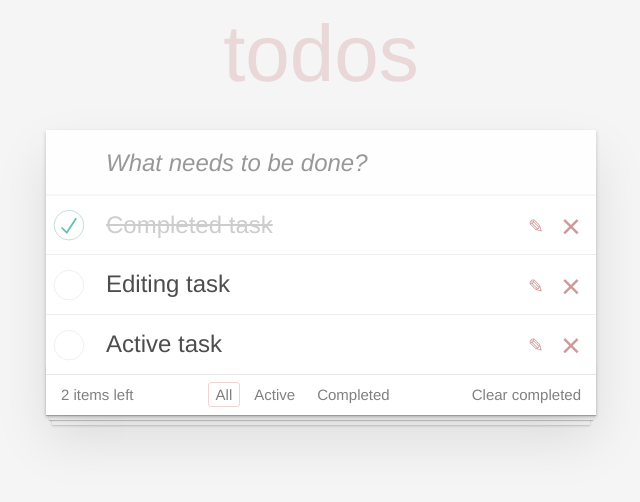
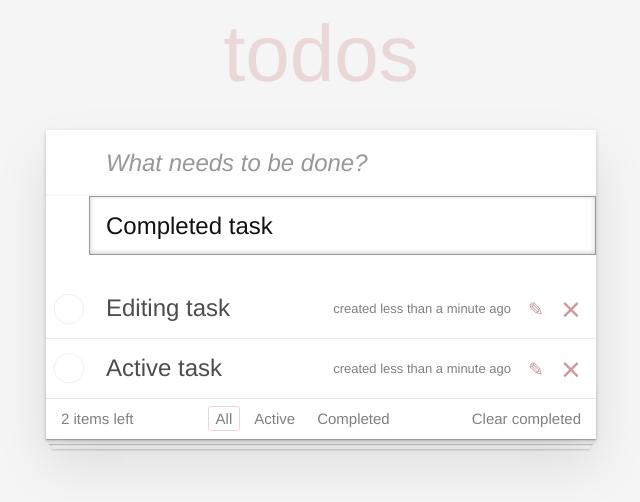
Before and after one commit to ViktoryShe/Todo, a React (Create React App) app: page / in a window 1280 px wide. Both pictures are taken after a click on the button 855 px from the left and 226 px from the top of the page. Shown: the top 502 px of the page, without its empty margins (319-959 px from the left). Built offline with nearby package versions, Linux system fonts and the light colour scheme.

Commit message:
TODO App #4 (1.4.5.6)

```diff
--- a/package.json
+++ b/package.json
@@ -6,6 +6,8 @@
     "@testing-library/jest-dom": "^5.17.0",
     "@testing-library/react": "^13.4.0",
     "@testing-library/user-event": "^13.5.0",
+    "classnames": "^2.5.1",
+    "date-fns": "^3.6.0",
     "prop-types": "^15.8.1",
     "react": "^18.3.1",
     "react-dom": "^18.3.1",
--- a/src/App.jsx
+++ b/src/App.jsx
@@ -2,20 +2,21 @@ import React, { Component } from 'react';
 import TaskList from './components/TaskList/TaskList';
 import NewTaskForm from './components/NewTaskForm/NewTaskForm';
 import Footer from './components/Footer/Footer';
+import { formatDistanceToNow } from 'date-fns';
 
 export default class App extends Component {
   maxId = 100;
   state = {
     tasks: [
-      this.createTaskItem("Completed task"),
-      this.createTaskItem("Editing task"),
-      this.createTaskItem("Active task")
+      this.createTaskItem('Completed task'),
+      this.createTaskItem('Editing task'),
+      this.createTaskItem('Active task')
     ],
     filter: 'All',
     buttons: [
-      { label: "All" },
-      { label: "Active" },
-      { label: "Completed" }
+      { label: 'All' },
+      { label: 'Active' },
+      { label: 'Completed' }
     ]
   };
 
@@ -23,9 +24,11 @@ export default class App extends Component {
     return {
       label,
       completed: false,
+      editing: false,
       id: this.maxId++,
+      created: new Date().toISOString()
     };
-  };
+  }
 
   addItem = (text) => {
     this.setState(({ tasks }) => ({
@@ -51,14 +54,29 @@ export default class App extends Component {
         if (item.id === id) {
           return {
             ...item,
-            completed: !item.completed};
+            completed: !item.completed
+          };
         }
         return item;
       })
     }));
   };
 
-  filterItems(items, filter) {
+  editItem = (id, text) => {
+    this.setState(({ tasks }) => ({
+      tasks: tasks.map(task => {
+        if (task.id === id) {
+          return {
+            ...task,
+            label: text
+          };
+        }
+        return task;
+      })
+    }));
+  };
+
+  filterItems = (items, filter) => {
     switch(filter) {
       case 'All':
         return items;
@@ -69,20 +87,27 @@ export default class App extends Component {
       default:
         return items;
     }
-  }
+  };
 
   onFilterChange = (filter) => {
     this.setState({ filter });
   };
 
+  formatTimeDifference = (created) => {
+    const distance = formatDistanceToNow(new Date(created), { addSuffix: true });
+    return `created ${distance}`;
+  };
+
   render() {
     const { tasks, filter, buttons } = this.state;
     return (
-      <div className="todoapp">
+      <div className='todoapp'>
         <NewTaskForm onItemAdd={this.addItem}/>
         <TaskList tasks={this.filterItems(tasks, filter)}
           onDelete={this.deleteItem}
-      onToggleCompleted ={this.onToggleCompleted}/>
+          onToggleCompleted ={this.onToggleCompleted}
+          formatTimeDifference={this.formatTimeDifference}
+          editItem={this.editItem}/>
         <Footer onRemaining={tasks.filter((el) => !el.completed).length}
          filter={filter}
          onFilterChange={this.onFilterChange}
@@ -91,4 +116,4 @@ export default class App extends Component {
       </div>
     );
   }
-};
+}
--- a/src/components/TaskList/Task.jsx
+++ b/src/components/TaskList/Task.jsx
@@ -1,38 +1,74 @@
 import React, { Component } from 'react';
 import PropTypes from 'prop-types';
+import classNames from 'classnames';
 
 export default class Task extends Component {
+  state = {
+    editing: false,
+    value: this.props.label,
+  };
+
+  handleToggleEditing = () => {
+    this.setState(prevState => ({
+      editing: !prevState.editing,
+    }));
+  };
+
+  handleSubmit = (e) => {
+    e.preventDefault();
+    const { editItem } = this.props;
+    const { value } = this.state;
+    editItem(value);
+    this.setState({ editing: false });
+  };
+
+  handleChange = (event) => {
+    this.setState({ value: event.target.value });
+  };
 
   render() {
-    const { label, created, onDelete, onToggleCompleted, completed } = this.props;
-
-    let classNames = "";
-
-    if (completed) {
-      classNames += "completed";
-    }
+    const { label, created, onDelete, onToggleCompleted, completed, formatTimeDifference } = this.props;
+    const { editing, value } = this.state;
+    const listItemClasses = classNames({
+      completed: completed,
+      editing: editing,
+    });
 
     return (
-      <li className={classNames} onClick={onToggleCompleted}>
-        <div className="view">
-          <input className="toggle" type="checkbox"checked={completed} readOnly/>
+      <li className={listItemClasses} onClick={onToggleCompleted}>
+        <div className='view'>
+          <input className='toggle' type='checkbox'checked={completed} readOnly/>
           <label>
-            <span className="description">{label} </span>
-            <span className="created">{created}</span>
+            <span className='description'>{label} </span>
+            <span className='created'>{formatTimeDifference(created)}</span>
           </label>
-          <button className="icon icon-edit"></button>
-          <button className="icon icon-destroy" onClick = {onDelete}></button>
+          <button className='icon icon-edit' onClick={this.handleToggleEditing}></button>
+          <button className='icon icon-destroy' onClick = {onDelete}></button>
         </div>
+        {editing && (
+          <form onSubmit={this.handleSubmit}>
+            <input
+              type="text"
+              className="edit"
+              value={value}
+              onChange={this.handleChange}
+              onBlur={this.handleSubmit}
+            />
+          </form>
+        )}
       </li>
     );
   }
 }
+
 Task.defaultProps = {
   label: '',
   created: '',
   onDelete: () => {},
   onToggleCompleted: () => {},
   completed: false,
+  formatTimeDifference: () => {},
+  editItem:() => {}
 };
 
 Task.propTypes = {
@@ -41,4 +77,7 @@ Task.propTypes = {
   onDelete: PropTypes.func.isRequired,
   onToggleCompleted: PropTypes.func.isRequired,
   completed: PropTypes.bool,
+  formatTimeDifference: PropTypes.func,
+  id: PropTypes.number.isRequired,
+  editItem: PropTypes.func.isRequired
 };
--- a/src/components/TaskList/TaskList.jsx
+++ b/src/components/TaskList/TaskList.jsx
@@ -4,19 +4,19 @@ import PropTypes from 'prop-types';
 
 export default class TaskList extends Component {
   render() {
-    const { tasks , onDelete , onToggleCompleted} = this.props;
+    const { tasks, onDelete, onToggleCompleted, formatTimeDifference, editItem } = this.props;
 
-    const taskItem = tasks.map((task) => {
-      const { id, ...itemProps } = task;
-       return (
-          <Task key={id} { ...itemProps }
-         onDelete = {() => onDelete(id)}
-         onToggleCompleted = {() => onToggleCompleted(id)}/>
-      );
-    });
+    const taskItem = tasks.map(({ id, ...itemProps }) => (
+      <Task key={id} {...itemProps}
+        onDelete={() => onDelete(id)}
+        onToggleCompleted={() => onToggleCompleted(id)}
+        formatTimeDifference={formatTimeDifference}
+        editItem={(value) => editItem(id, value)}
+      />
+    ));
 
     return (
-      <ul className="todo-list">
+      <ul className='todo-list'>
       {taskItem}
       </ul>
     );
@@ -26,17 +26,22 @@ export default class TaskList extends Component {
 TaskList.defaultProps = {
   tasks: [],
   onDelete: () => {},
-  onToggleCompleted: () => {}
+  onToggleCompleted: () => {},
+  formatTimeDifference: () => {},
+  editItem:() => {}
 };
 
-Task.propTypes = {
+TaskList.propTypes = {
   onDelete: PropTypes.func.isRequired,
   onToggleCompleted: PropTypes.func.isRequired,
   tasks: PropTypes.arrayOf(
     PropTypes.shape({
       id: PropTypes.number.isRequired,
       label: PropTypes.string.isRequired,
-      completed: PropTypes.bool.isRequired
+      completed: PropTypes.bool.isRequired,
+      created: PropTypes.string.isRequired,
     })
   ).isRequired,
+  formatTimeDifference: PropTypes.func,
+  editItem: PropTypes.func.isRequired
 };
```
Also changed, not shown: src/components/Footer/Footer.jsx (+6 -5 lines), src/components/Footer/TasksFilter.jsx (+6 -5 lines), src/components/NewTaskForm/NewTaskForm.jsx (+9 -9 lines), 2 other files (tests, documents, lock files or other folders). Lines whose indentation alone changed are shown as unchanged.
